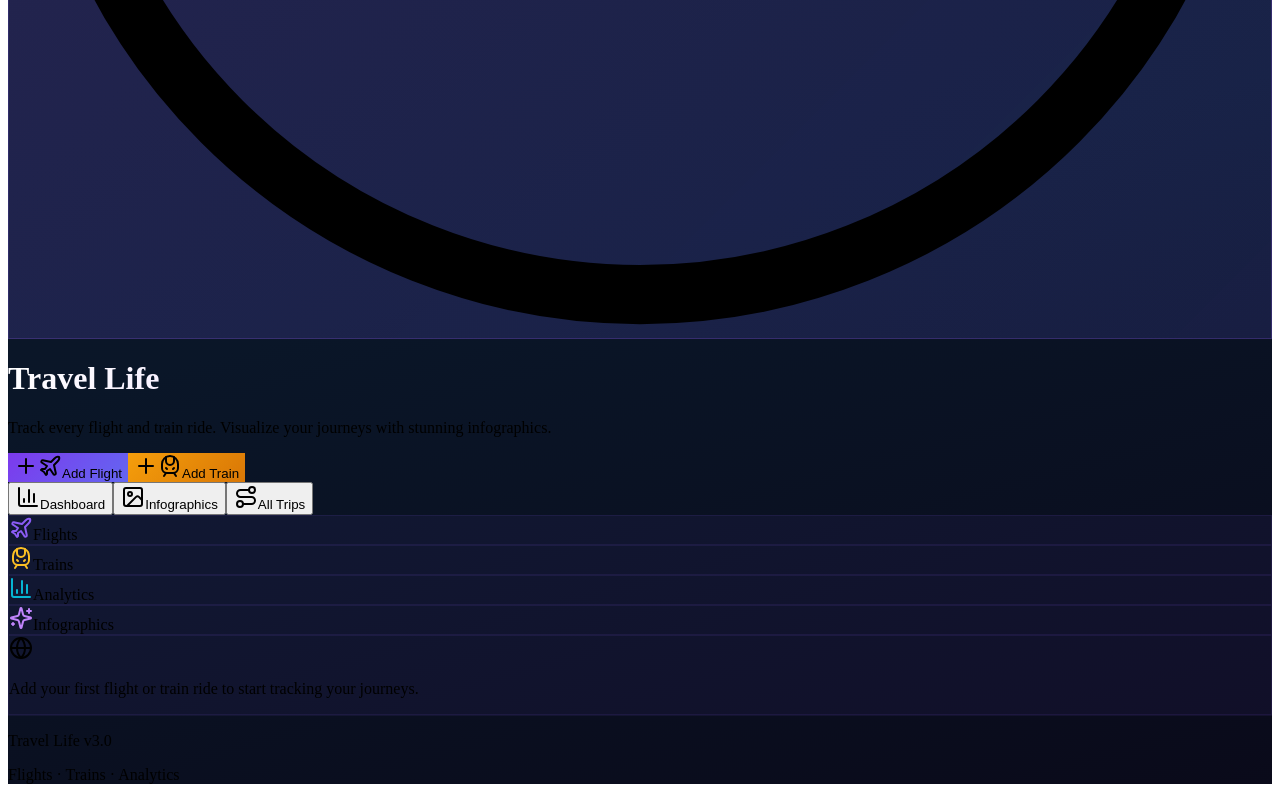
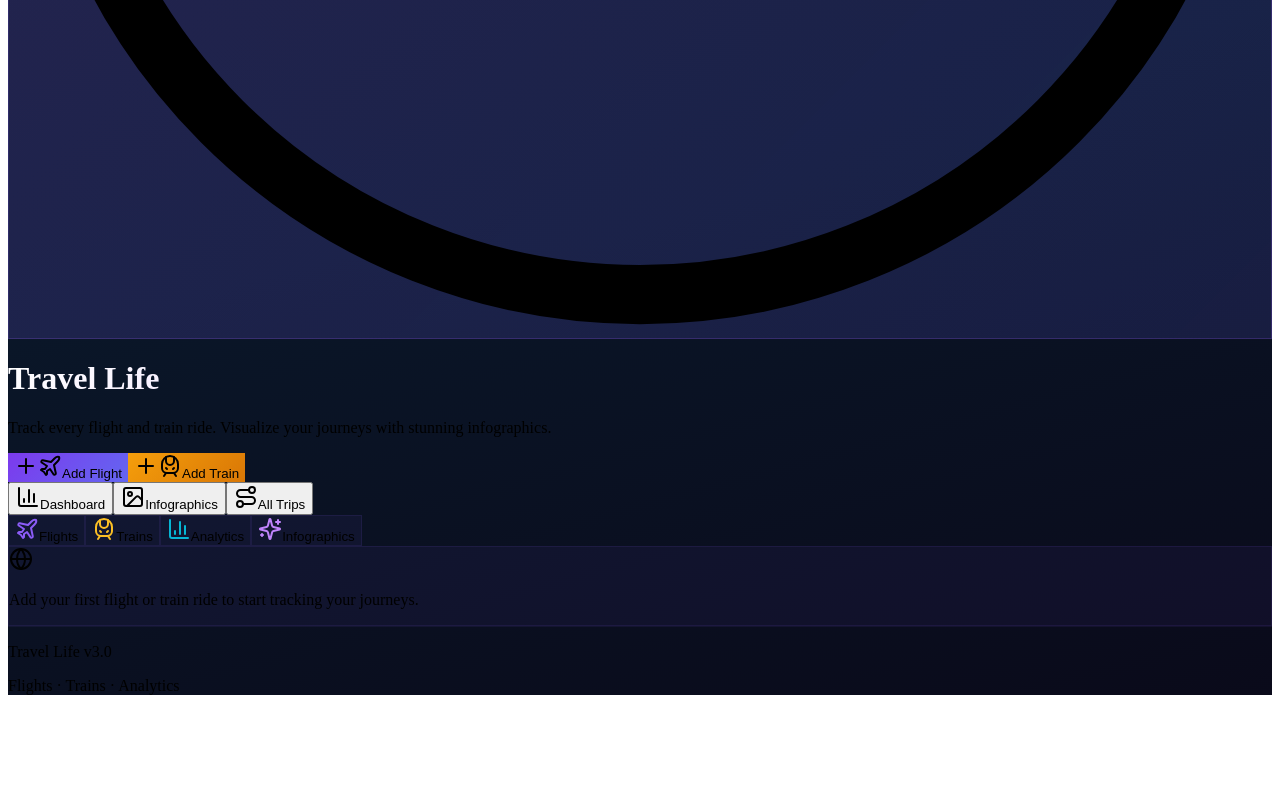
Before and after one commit to jhwiv/travel-life, a React (Vite) app in the folder client/: page /#/ in a window 1280 px wide. Shown: the part 1735-2535 px from the top of the page. After the commit the page ends 2446 px from the top, so only its background shows below. Built offline with nearby package versions, Linux system fonts and the light colour scheme; a web font is replaced by a local one.

Commit message:
Fix: make feature pills (Flights, Trains, Analytics, Infographics) clickable with navigation

```diff
--- a/client/src/pages/landing.tsx
+++ b/client/src/pages/landing.tsx
@@ -390,15 +390,21 @@ export default function Landing() {
           {/* Feature pills */}
           <div className="flex flex-wrap items-center justify-center gap-2 mb-8 px-4">
             {[
-              { icon: Plane, label: "Flights", color: "#8b5cf6" },
-              { icon: TrainFront, label: "Trains", color: "#fbbf24" },
-              { icon: BarChart3, label: "Analytics", color: "#06b6d4" },
-              { icon: Sparkles, label: "Infographics", color: "#c084fc" },
-            ].map(({ icon: Icon, label, color }) => (
-              <div key={label} className="flex items-center gap-1.5 px-3 py-1.5 rounded-full text-xs sm:text-sm font-medium text-white/60" style={{ background: "rgba(139,92,246,0.06)", border: "1px solid rgba(139,92,246,0.1)" }}>
+              { icon: Plane, label: "Flights", color: "#8b5cf6", path: "/trips" },
+              { icon: TrainFront, label: "Trains", color: "#fbbf24", path: "/trips" },
+              { icon: BarChart3, label: "Analytics", color: "#06b6d4", path: "/dashboard" },
+              { icon: Sparkles, label: "Infographics", color: "#c084fc", path: "/infographics" },
+            ].map(({ icon: Icon, label, color, path }) => (
+              <button
+                key={label}
+                onClick={() => navigate(path)}
+                className="flex items-center gap-1.5 px-3 py-1.5 rounded-full text-xs sm:text-sm font-medium text-white/60 hover:text-white/90 transition-colors cursor-pointer"
+                style={{ background: "rgba(139,92,246,0.06)", border: "1px solid rgba(139,92,246,0.1)" }}
+                data-testid={`pill-${label.toLowerCase()}`}
+              >
                 <Icon className="w-3.5 h-3.5 sm:w-4 sm:h-4" style={{ color }} />
                 {label}
-              </div>
+              </button>
             ))}
           </div>
         </div>
```
